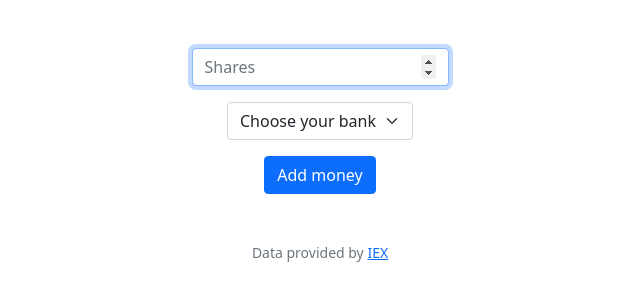
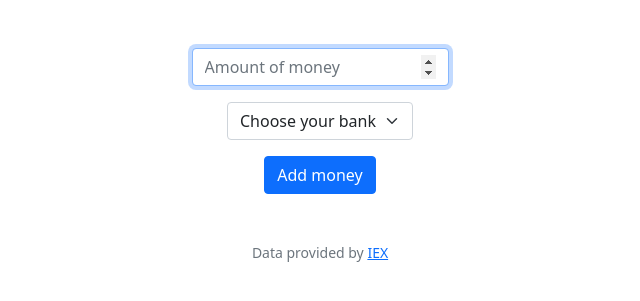
Before and after one commit to mson1509/cs50mson, a Flask app: page /add in a window 1280 px wide. Shown: the part 76-377 px from the top of the page, without its empty margins (320-960 px from the left). Run offline with Flask 3, Linux system fonts and the light colour scheme; a user stored in the database is signed in; some libraries are stand-ins or nearby versions.

Commit message:
Sun, Oct 1, 2023, 3:51 PM +07:00

```diff
--- a/finance/templates/add.html
+++ b/finance/templates/add.html
@@ -8,7 +8,7 @@
     <form action="/sell" method="post">
         <div class="mb-3">
             <div class="mb-3">
-                <input autocomplete="off" autofocus class="form-control mx-auto w-auto" id="shares" name="shares" placeholder="Shares" type="number">
+                <input autocomplete="off" autofocus class="form-control mx-auto w-auto" id="add_money" name="add_money" placeholder="Amount of money" type="number">
             </div>
             <select class="form-select mx-auto w-auto" name="bank">
                 <option selected disabled>Choose your bank</option>
```
